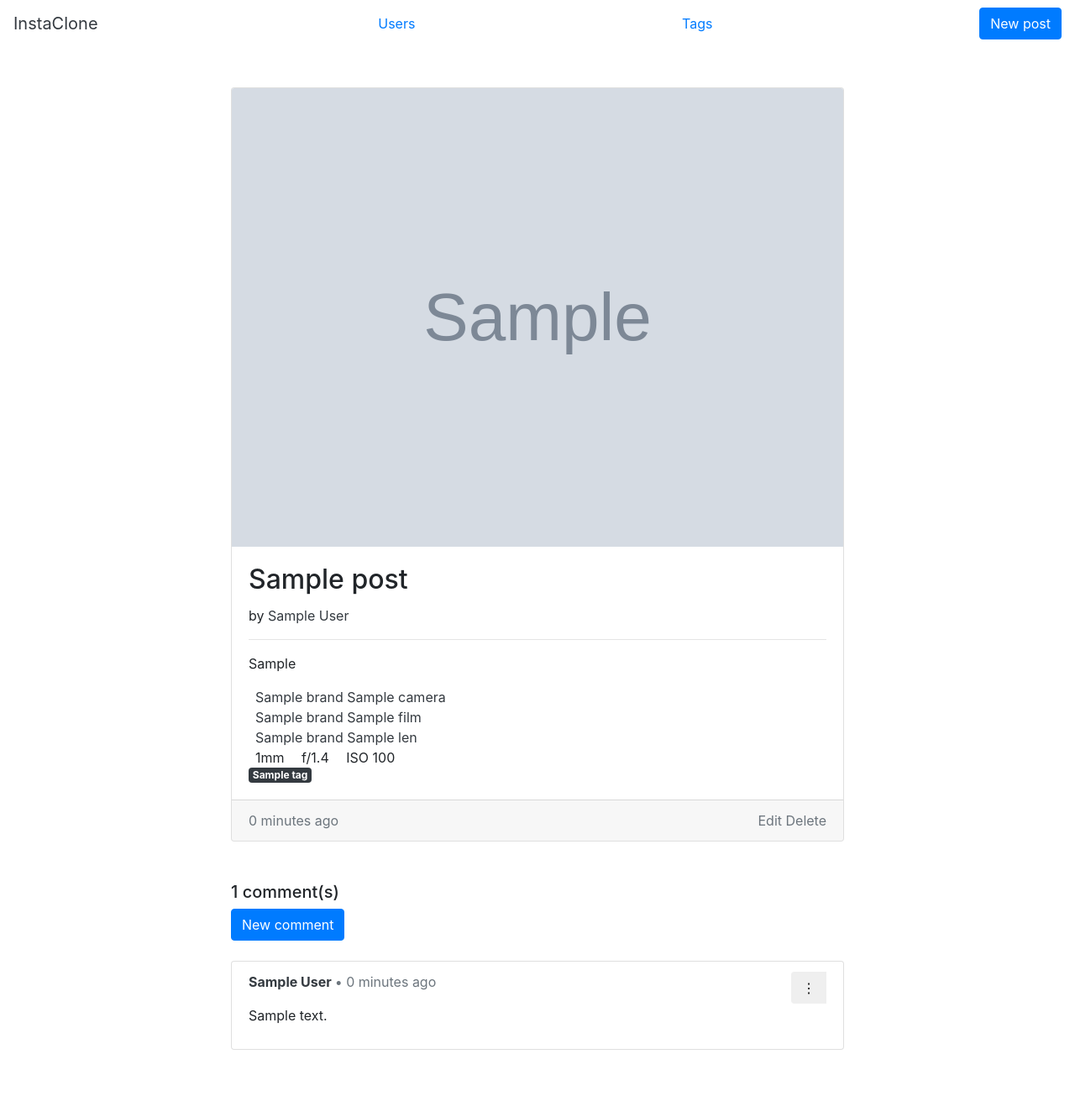
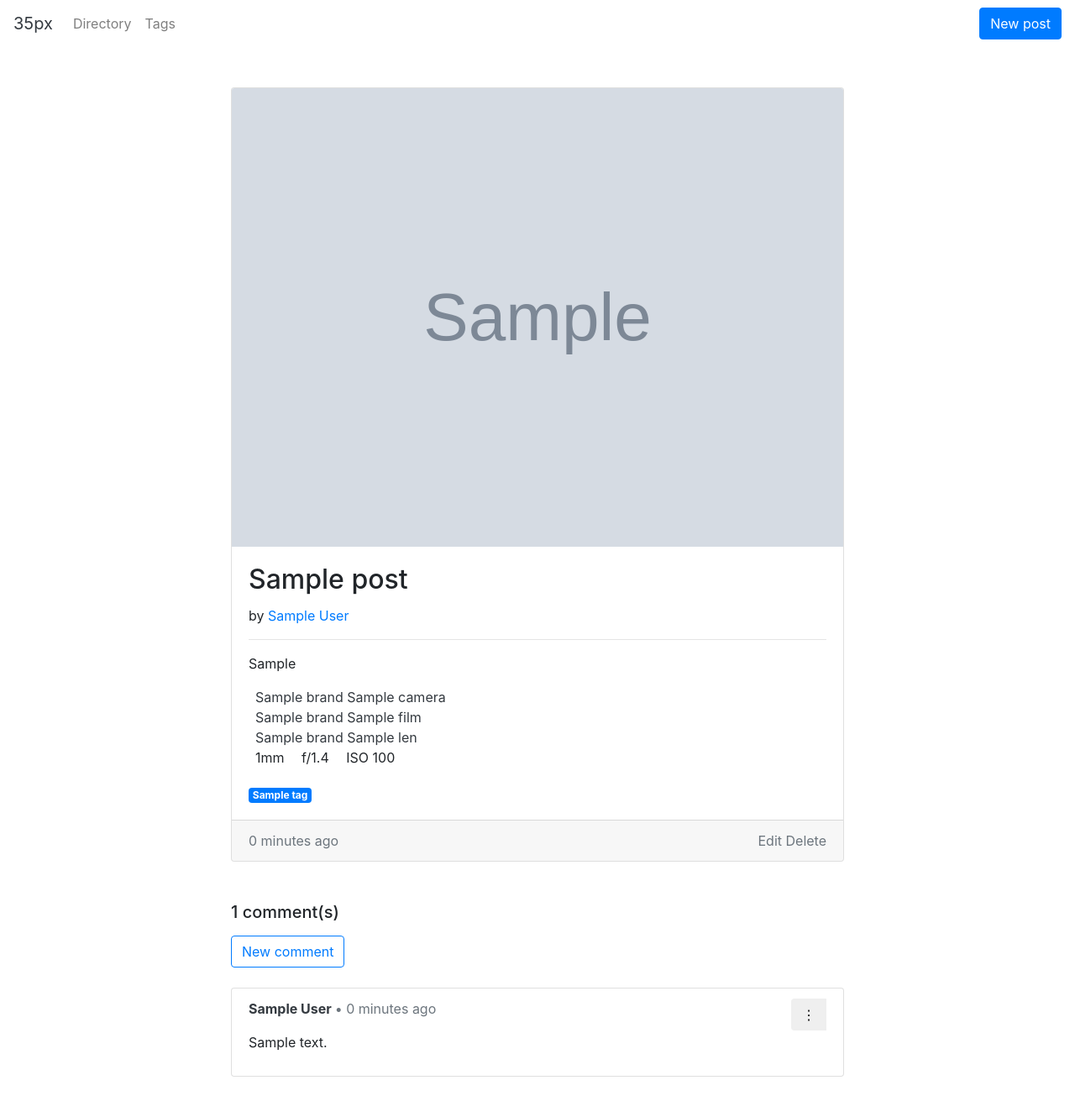
Before and after one commit to brittanylau/35px, a Django app: page /post/1 in a window 1280 px wide. Shown: the whole page at 84% size. Before the commit the page ends 1250 px from the top, so only its background shows below. Run offline with Django 3.2, Linux system fonts and the light colour scheme; tables that the repository leaves empty hold one stand-in row (values such as "Sample post"); grey boxes marked "Sample" are stand-in pictures; some libraries are stand-ins or nearby versions.

Commit message:
Nitpicky style stuff

```diff
--- a/feed/models.py
+++ b/feed/models.py
@@ -60,6 +60,10 @@ class Lens(models.Model):
 # POSTS ========================================================================
 
 class Post(models.Model):
+
+    class Meta:
+        ordering = ['-posted_on']
+
     user = models.ForeignKey(
         User, on_delete=models.CASCADE, related_name='posts', null=True
     )
@@ -128,7 +132,7 @@ class Post(models.Model):
         return self.title + ', taken by ' + self.user.name
 
     def get_absolute_url(self):
-        return reverse('feed:post_list')
+        return reverse('feed:post_detail', kwargs={'pk': self.id})
 
 class Comment(models.Model):
     user = models.ForeignKey(
--- a/feed/templates/feed/base.html
+++ b/feed/templates/feed/base.html
@@ -9,10 +9,18 @@
   </head>
 
   <body>
-    <nav class="navbar ">
-      <a class="navbar-brand text-dark" href="/">InstaClone</a>
-      <a href="{% url 'feed:user_list' %}">Users</a>
-      <a href="{% url 'feed:tag_list' %}">Tags</a>
+    <nav class="navbar navbar-expand-lg navbar-light bg-white">
+      <a class="navbar-brand text-dark" href="/">35px</a>
+      <ul class="navbar-nav mr-auto">
+        <li class="nav-item">
+          <a class="nav-link" href="{% url 'feed:user_list' %}">Directory</a>
+        </li>
+        <li class="nav-item">
+          <a class="nav-link" href="{% url 'feed:tag_list' %}">Tags</a>
+        </li>
+      </ul>
+
+
       <a class="btn btn-primary" href="{% url 'feed:post_create' %}" role="button">New post</a>
     </nav>
 
--- a/feed/templates/feed/posts/post_detail.html
+++ b/feed/templates/feed/posts/post_detail.html
@@ -9,27 +9,21 @@
   <div class="card-body">
     <h2 class="card-title">{{ post.title }}</h2>
     <p>
-      by <a class="text-dark" href="{% url 'feed:user_detail' post.user.id %}">{{ post.user.name }}</a>
+      by <a href="{% url 'feed:user_detail' post.user.id %}">{{ post.user.name }}</a>
     </p>
 
     <hr>
     <p class="card-text">{{ post.caption }}</p>
-    <div>
-      {% if post.camera %}
+    <div class="mb-4">
       <span class="oi oi-camera-slr pr-2"></span>
       <a class="text-dark" href="{% url 'feed:camera_detail' post.camera.id %}">{{ post.camera }}</a><br>
-      {% endif %}
-      {% if post.film %}
+
       <span class="oi oi-box pr-2"></span>
       <a class="text-dark" href="{% url 'feed:film_detail' post.film.id %}">{{ post.film }}</a><br>
-      {% endif %}
-      {% if post.lens %}
+
       <span class="oi oi-target pr-2"></span>
       <a class="text-dark" href="{% url 'feed:lens_detail' post.lens.id %}">{{ post.lens }}</a><br>
-      {% endif %}
-    </div>
 
-    <div class="">
       <span class="oi oi-aperture pr-2"></span>
       <span class="pr-3">{{ post.shutter_speed }}mm</span>
       <span class="pr-3">f/{{ post.aperture }}</span>
@@ -37,7 +31,7 @@
     </div>
 
     {% for tag in post.tags.all %}
-      <span class="badge badge-dark mb-0">
+      <span class="badge badge-primary mb-0 mr-1">
         <a class='text-white' href="{% url 'feed:tag_detail' tag.id %}">{{ tag.name }}</a>
       </span>
     {% endfor %}
@@ -54,8 +48,8 @@
   </div>
 </div>
 
-<h5>{{ post.comments.count }} comment(s)</h5>
-<a class="btn btn-primary mb-4" href="{% url 'feed:comment_create' post.id %}" role="button">New comment</a>
+<h5 class="mb-3">{{ post.comments.count }} comment(s)</h5>
+<a class="btn btn-outline-primary mb-4" href="{% url 'feed:comment_create' post.id %}" role="button">New comment</a>
 {% include "feed/comments/comment_list.html" with objects=post %}
 
 {% endblock %}
--- a/feed/templates/feed/users/user_detail.html
+++ b/feed/templates/feed/users/user_detail.html
@@ -1,6 +1,6 @@
 {% extends 'feed/base.html' %}
 
 {% block content %}
-<h1 class=mb-4>{{ user.name }}</h1>
+<h1 class=mb-4>{{ user.name }}'s profile</h1>
 {% include "feed/posts/post_list_template.html" %}
 {% endblock %}
--- a/feed/views.py
+++ b/feed/views.py
@@ -62,12 +62,12 @@ class PostDetail(DetailView):
 
 class PostCreate(CreateView):
     model = Post
-    fields = [ 'user', 'image', 'title', 'caption', 'taken_on', 'tags' ]
+    fields = [ 'user', 'image', 'title', 'caption', 'taken_on', 'camera', 'film', 'lens', 'exposure', 'aperture', 'shutter_speed', 'tags' ]
     template_name = POST_TEMPLATE_DIR + "post_create.html"
 
 class PostUpdate(UpdateView):
     model = Post
-    fields = [ 'title', 'caption', 'taken_on', 'tags' ]
+    fields = [ 'title', 'caption', 'taken_on', 'camera', 'film', 'lens', 'exposure', 'aperture', 'shutter_speed', 'tags' ]
     template_name = POST_TEMPLATE_DIR + "post_edit.html"
 
 class PostDelete(DeleteView):
```
Also changed, not shown: feed/templates/feed/users/user_list.html (+11 -6 lines), feed/templates/feed/posts/post_list_template.html (line endings or trailing spaces). Lines whose indentation alone changed are shown as unchanged.
